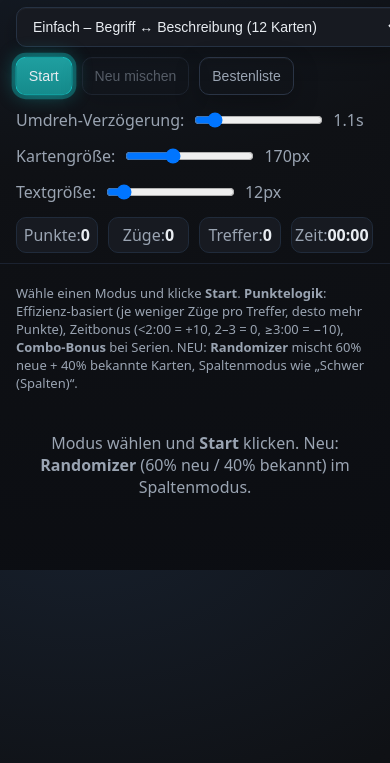
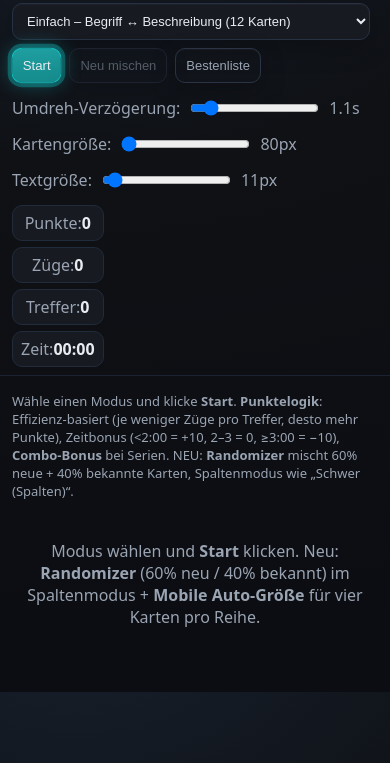
Before and after one commit to modebrecht/ithw-memory, a plain HTML site: page index.html in a window 390 px wide. Shown: the part 81-844 px from the top of the page. Drawn offline with Linux system fonts and the light colour scheme.

Commit message:
Improve mobile card sizing defaults and update version

```diff
--- a/index.html
+++ b/index.html
@@ -1,18 +1,17 @@
 <!DOCTYPE html>
 <!--
   Project: IT‑Hardware Memory (Hauptspiel)
-  Version: 2.6 (Main)
+  Version: 2.7 (Main)
   Date: 2025-08-30 (Europe/Zurich)
-  Changes vs 2.4:
-    • Randomizer‑Set: VRAM hinzugefügt.
-    • Randomizer‑Set: Gehäuselüfter hinzugefügt.
-    • Randomizer‑Set: AIO‑Wasserkühlung hinzugefügt.
+  Changes vs 2.6:
+    • Mobilgeräte: Automatische Kartengröße (80 px) & kleinere Text-Voreinstellung.
+    • Mix/Randomizer: Vier Karten pro Reihe auch auf schmalen Displays möglich.
 -->
 <html lang="de">
 <head>
   <meta charset="UTF-8" />
   <meta name="viewport" content="width=device-width, initial-scale=1" />
-  <title>🧩 IT‑Hardware Memory – v2.5</title>
+  <title>🧩 IT‑Hardware Memory – v2.7</title>
   <style>
     :root{
       --bg:#0f1115; --card:#171a21; --card-front:#1f2430; --accent:#13c2c2; --good:#19be6b; --bad:#ff4d4f; --text:#e8ecf1; --muted:#9aa4b2; --grid-gap:8px;
@@ -56,6 +55,21 @@
     .shake{ animation:shake .32s linear }
     @keyframes shake{ 20%{transform:translateX(-3px)} 40%{transform:translateX(3px)} 60%{transform:translateX(-2px)} 80%{transform:translateX(2px)} }
 
+    @media (max-width: 720px){
+      :root{ --grid-gap:6px; }
+      header{ padding:16px 12px 8px; }
+      .controls{ gap:8px; }
+      select,button{ font-size:13px; padding:9px 10px; }
+      .stats{ flex-wrap:wrap; gap:6px; }
+      .stat{ flex:1 1 calc(50% - 6px); }
+      main{ margin:16px auto; padding:0 12px 24px; }
+      .dialog{ width:min(520px,96vw); }
+    }
+    @media (max-width: 480px){
+      .stats{ flex-direction:column; }
+      .stat{ width:100%; }
+    }
+
     /* Spaltenmodus */
     .board.split{ grid-template-columns:1fr 1fr; align-items:start }
     .board.split .col{ display:grid; grid-template-columns:repeat(auto-fit, minmax(var(--card-min), 1fr)); gap:var(--grid-gap) }
@@ -95,7 +109,7 @@
         <span id="flipVal">1.1s</span>
       </label>
       <label style="color:var(--muted); display:flex; align-items:center; gap:8px">Kartengröße:
-        <input id="cardSize" type="range" min="100" max="300" step="10" value="170" />
+        <input id="cardSize" type="range" min="80" max="300" step="10" value="170" />
         <span id="sizeVal">170px</span>
       </label>
       <label style="color:var(--muted); display:flex; align-items:center; gap:8px">Textgröße:
@@ -143,7 +157,7 @@
   </div>
 
   <script>
-// ===== IT‑Hardware Memory – v2.5 Script =====
+// ===== IT‑Hardware Memory – v2.7 Script =====
 (function(){ window.addEventListener('error', function(e){ try{ var bar=document.getElementById('jsError'); if(!bar){ bar=document.createElement('div'); bar.id='jsError'; bar.style.cssText='position:fixed;left:0;right:0;bottom:0;background:#3b0b0b;color:#fff;padding:8px 12px;font:12px/1.4 system-ui;z-index:9999;'; document.body.appendChild(bar);} bar.textContent='JS-Fehler: '+e.message+(e.lineno?(' @'+e.lineno+(e.colno?(':'+e.colno):'')):''); }catch(_){}}); })();
 
 // ---- Datensätze ------------------------------------------------------------
@@ -183,7 +197,7 @@ var SET_HARD = [
 ];
 
 // Zusatz-Set für Randomizer (neue Items)
-// v2.5: VRAM hinzugefügt; v2.4: Gehäuselüfter; v2.3: AIO-Wasserkühlung
+// v2.7: Responsive Defaults aktualisiert (Mobile); v2.5: VRAM; v2.4: Gehäuselüfter; v2.3: AIO-Wasserkühlung
 var SET_NEW = [
   {id:'usbc',   emoji:'⭕', term:'USB‑C', desc:'Beidseitig steckbarer USB‑Stecker; Daten, Strom und teils Video.'},
   {id:'usba',   emoji:'🔌', term:'USB‑A', desc:'Klassischer rechteckiger USB‑Stecker für viele Geräte.'},
@@ -227,23 +241,101 @@ var leaderModal = document.getElementById('leaderModal');
 var leaderContent = document.getElementById('leaderContent');
 var closeLeader = document.getElementById('closeLeader');
 
+var CARD_MIN_DESKTOP = 170;
+var CARD_MIN_COMPACT = 80;
+var CARD_MIN_MAX = 300;
+var TEXT_SIZE_DESKTOP = 12;
+var TEXT_SIZE_COMPACT = 11;
+var COMPACT_QUERY = '(max-width: 720px)';
+var compactMedia = null;
+
+function storedNumber(key){
+  try {
+    var raw = localStorage.getItem(key);
+    if(raw===null) return null;
+    var num = Number(raw);
+    return isNaN(num) ? null : num;
+  } catch(_) {
+    return null;
+  }
+}
+function isCompactViewport(){
+  if(typeof window === 'undefined') return false;
+  if(window.matchMedia){
+    return window.matchMedia(COMPACT_QUERY).matches;
+  }
+  var vw = window.innerWidth || document.documentElement.clientWidth || 0;
+  return vw <= 720;
+}
+
 // ---- State -----------------------------------------------------------------
 function resetState(){
+  var storedDelay = storedNumber('memFlipDelay');
+  var storedCard = storedNumber('memCardMin');
+  var storedText = storedNumber('memTextSize');
   return {
     running:false, difficulty:'easy',
     deck:[], flipped:[], lock:false,
     points:0, moves:0, hits:0, misses:0,
     combo:0, maxCombo:0, comboBonus:0, totalPairs:0,
     timer:null, startTime:null,
-    flipDelay: Number(localStorage.getItem('memFlipDelay')) || 1100,
-    cardMin: Number(localStorage.getItem('memCardMin')) || 170,
-    textSize: Number(localStorage.getItem('memTextSize')) || 12,
+    flipDelay: storedDelay!==null ? storedDelay : 1100,
+    cardMin: storedCard!==null ? storedCard : (isCompactViewport()?CARD_MIN_COMPACT:CARD_MIN_DESKTOP),
+    textSize: storedText!==null ? storedText : (isCompactViewport()?TEXT_SIZE_COMPACT:TEXT_SIZE_DESKTOP),
+    cardMinUserSet: storedCard!==null,
+    textSizeUserSet: storedText!==null,
     // Spaltenmodussteuerung
     autoSelectPermit:false,
     modeSplit:false, deckLeft:[], deckRight:[], selectedLeft:null
   };
 }
 var state = resetState();
+
+function applyCardSize(persist){
+  var original = state.cardMin;
+  var sliderMax = (sizeSlider && sizeSlider.max) ? Number(sizeSlider.max) : CARD_MIN_MAX;
+  if(isNaN(sliderMax) || sliderMax <= CARD_MIN_COMPACT) sliderMax = CARD_MIN_MAX;
+  var sanitized = Math.max(CARD_MIN_COMPACT, Math.min(sliderMax, Math.round(state.cardMin)));
+  state.cardMin = sanitized;
+  document.documentElement.style.setProperty('--card-min', sanitized+'px');
+  if(sizeSlider){ sizeSlider.value = String(sanitized); }
+  if(sizeVal){ sizeVal.textContent = sanitized+'px'; }
+  if(persist){
+    try{ localStorage.setItem('memCardMin', String(sanitized)); }catch(_){ }
+    state.cardMinUserSet = true;
+  } else if(state.cardMinUserSet && sanitized !== original){
+    try{ localStorage.setItem('memCardMin', String(sanitized)); }catch(_){ }
+  }
+}
+function applyTextSize(persist){
+  var original = state.textSize;
+  var sliderMax = (textSlider && textSlider.max) ? Number(textSlider.max) : 32;
+  if(isNaN(sliderMax) || sliderMax <= 8) sliderMax = 32;
+  var sliderMin = (textSlider && textSlider.min) ? Number(textSlider.min) : 10;
+  if(isNaN(sliderMin) || sliderMin < 8) sliderMin = 8;
+  var sanitized = Math.max(sliderMin, Math.min(sliderMax, Math.round(state.textSize)));
+  state.textSize = sanitized;
+  document.documentElement.style.setProperty('--card-text', sanitized+'px');
+  if(textSlider){ textSlider.value = String(sanitized); }
+  if(textSizeVal){ textSizeVal.textContent = sanitized+'px'; }
+  if(persist){
+    try{ localStorage.setItem('memTextSize', String(sanitized)); }catch(_){ }
+    state.textSizeUserSet = true;
+  } else if(state.textSizeUserSet && sanitized !== original){
+    try{ localStorage.setItem('memTextSize', String(sanitized)); }catch(_){ }
+  }
+}
+function handleCompactChange(e){
+  var matches = !!(e && e.matches);
+  if(!state.cardMinUserSet){
+    state.cardMin = matches ? CARD_MIN_COMPACT : CARD_MIN_DESKTOP;
+    applyCardSize(false);
+  }
+  if(!state.textSizeUserSet){
+    state.textSize = matches ? TEXT_SIZE_COMPACT : TEXT_SIZE_DESKTOP;
+    applyTextSize(false);
+  }
+}
 
 // ---- Utils -----------------------------------------------------------------
 function formatTime(ms){ var s=Math.floor(ms/1000), m=Math.floor(s/60), r=s%60; return (m<10?'0'+m:m)+':' + (r<10?'0'+r:r); }
@@ -509,12 +601,43 @@ if(closeLeader) closeLeader.addEventListener('click', function(){ if(leaderModal
 
 // ---- Init ------------------------------------------------------------------
 (function init(){ try{
-  var saved = localStorage.getItem('memDifficulty')||'easy'; if(diffSel){ diffSel.value = (['easy','medium','hard','hard_split','random'].indexOf(saved)>-1)?saved:'easy'; }
-  document.documentElement.style.setProperty('--card-min', (state.cardMin||170)+'px'); document.documentElement.style.setProperty('--card-text', (state.textSize||12)+'px');
-  if(flipSlider){ flipSlider.value = state.flipDelay; flipVal.textContent = (state.flipDelay/1000).toFixed(1)+'s'; flipSlider.addEventListener('input', function(){ state.flipDelay = Number(flipSlider.value); flipVal.textContent = (state.flipDelay/1000).toFixed(1)+'s'; localStorage.setItem('memFlipDelay', state.flipDelay); }); }
-  if(sizeSlider){ sizeSlider.value = state.cardMin; sizeVal.textContent = state.cardMin+'px'; document.documentElement.style.setProperty('--card-min', state.cardMin+'px'); sizeSlider.addEventListener('input', function(){ state.cardMin = Number(sizeSlider.value); sizeVal.textContent = state.cardMin+'px'; document.documentElement.style.setProperty('--card-min', state.cardMin+'px'); localStorage.setItem('memCardMin', state.cardMin); }); }
-  if(textSlider){ textSlider.value = state.textSize; textSizeVal.textContent = state.textSize+'px'; document.documentElement.style.setProperty('--card-text', state.textSize+'px'); textSlider.addEventListener('input', function(){ state.textSize = Number(textSlider.value); textSizeVal.textContent = state.textSize+'px'; document.documentElement.style.setProperty('--card-text', state.textSize+'px'); localStorage.setItem('memTextSize', state.textSize); }); }
-  boardEl.innerHTML = '<div style="grid-column:1/-1; text-align:center; color:var(--muted); padding:24px 0">Modus wählen und <b>Start</b> klicken. Neu: <b>Randomizer</b> (60% neu / 40% bekannt) im Spaltenmodus.</div>'; if(startBtn){ startBtn.classList.add('pulse'); }
+  var saved = localStorage.getItem('memDifficulty')||'easy';
+  if(diffSel){ diffSel.value = (['easy','medium','hard','hard_split','random'].indexOf(saved)>-1)?saved:'easy'; }
+  if(flipSlider){
+    flipSlider.value = state.flipDelay;
+    flipVal.textContent = (state.flipDelay/1000).toFixed(1)+'s';
+    flipSlider.addEventListener('input', function(){
+      state.flipDelay = Number(flipSlider.value);
+      flipVal.textContent = (state.flipDelay/1000).toFixed(1)+'s';
+      localStorage.setItem('memFlipDelay', state.flipDelay);
+    });
+  }
+  if(sizeSlider){
+    sizeSlider.min = String(CARD_MIN_COMPACT);
+    if(!sizeSlider.max){ sizeSlider.max = String(CARD_MIN_MAX); }
+    sizeSlider.value = String(state.cardMin);
+    sizeSlider.addEventListener('input', function(){
+      state.cardMin = Number(sizeSlider.value);
+      applyCardSize(true);
+    });
+  }
+  if(textSlider){
+    textSlider.value = String(state.textSize);
+    textSlider.addEventListener('input', function(){
+      state.textSize = Number(textSlider.value);
+      applyTextSize(true);
+    });
+  }
+  applyCardSize(false);
+  applyTextSize(false);
+  if(window.matchMedia){
+    compactMedia = window.matchMedia(COMPACT_QUERY);
+    if(compactMedia.addEventListener){ compactMedia.addEventListener('change', handleCompactChange); }
+    else if(compactMedia.addListener){ compactMedia.addListener(handleCompactChange); }
+    handleCompactChange(compactMedia);
+  }
+  boardEl.innerHTML = '<div style="grid-column:1/-1; text-align:center; color:var(--muted); padding:24px 0">Modus wählen und <b>Start</b> klicken. Neu: <b>Randomizer</b> (60% neu / 40% bekannt) im Spaltenmodus + <b>Mobile Auto-Größe</b> für vier Karten pro Reihe.</div>';
+  if(startBtn){ startBtn.classList.add('pulse'); }
 } catch(e){ console.error(e); } })();
   </script>
 </body>
```
